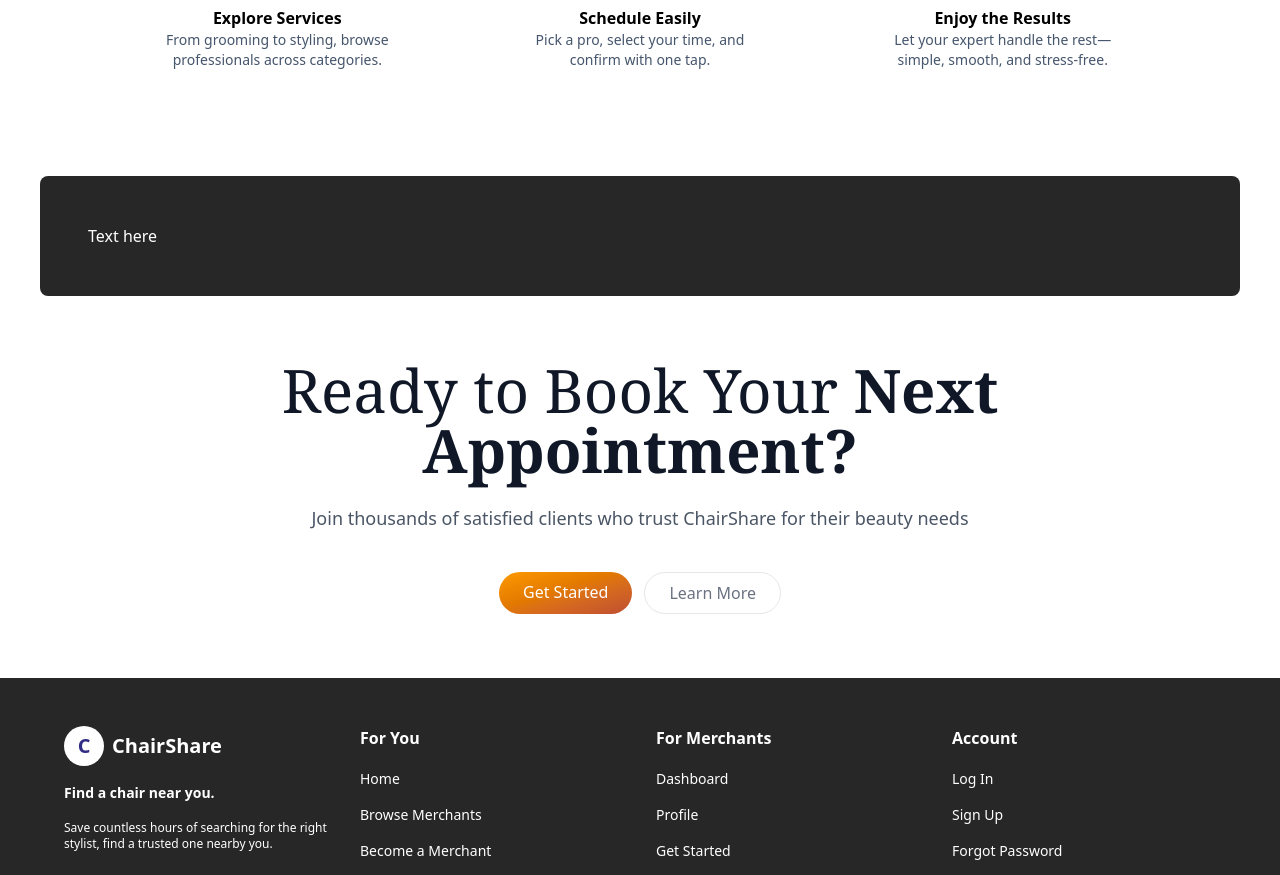
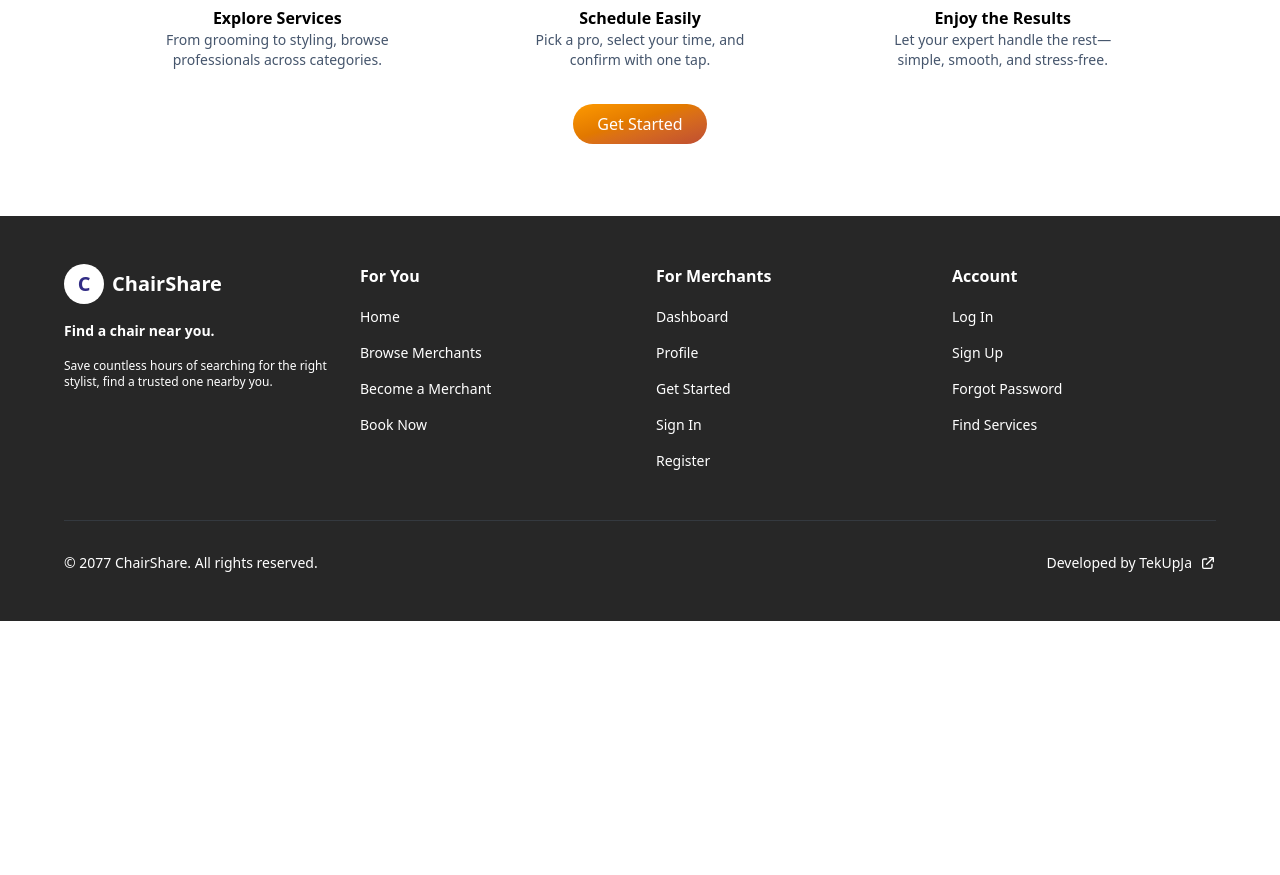
Before and after one commit to KayviaHarriott/chair-share, a React (Vite) app: page / in a window 1280 px wide. Shown: the part 1231-2106 px from the top of the page. After the commit the page ends 1852 px from the top, so only its background shows below. Built offline with nearby package versions, Linux system fonts and the light colour scheme.

Commit message:
Temporarily removed a section for styling

```diff
--- a/src/pages/HomePage.tsx
+++ b/src/pages/HomePage.tsx
@@ -245,6 +245,7 @@ export const Home = () => {
                   image="/imgs/womenTogether.jpg"
 
                 />
+
                 {/* <div className="flex w-1/4 items-end justify-center">
                   <div className="h-full w-full flex items-end">
                     <a className="w-full bg-black text-white py-3 px-2 font-semibold rounded-lg shadow-lg text-sm text-center cursor-pointer">
@@ -253,13 +254,21 @@ export const Home = () => {
                   </div>
                 </div> */}
               </div>
+              <div className="w-full items-center justify-center flex">
+                <Link
+                    className="bg-linear-to-br from-amber-500 to-[#BF4E30] px-6 py-2 text-white rounded-full"
+                    to="/register"
+                  >
+                    Get Started
+                  </Link>
+              </div>
             </div>
           </>
         }
       />
 
       {/* Banner */}
-      <Section
+      {/* <Section
         content={
           <>
             <div className="bg-[#272727] rounded-lg text-white flex justify-between w-full gap-6 text-center py-12 px-12">
@@ -267,31 +276,26 @@ export const Home = () => {
             </div>
           </>
         }
-      />
+      /> */}
 
-      <Section content={<div> </div>} />
 
       {/* Book Appointment */}
-      <Section
+      {/* <Section
         backgroundColor=""
         content={
           <>
             <div className="py-16 text-center">
-              {/* Code Goes Here */}
               <div className="max-w-4xl mx-auto">
-                {/* Heading */}
                 <h2 className="text-4xl sm:text-5xl lg:text-6xl font-serif text-gray-900 mb-6">
                   Ready to Book Your{" "}
                   <span className="font-bold">Next Appointment?</span>
                 </h2>
 
-                {/* Subtitle */}
                 <p className="text-lg text-gray-600 mb-10 max-w-2xl mx-auto">
                   Join thousands of satisfied clients who trust ChairShare for
                   their beauty needs
                 </p>
 
-                {/* CTA Buttons */}
                 <div className="flex w-full justify-center gap-3">
                   <Link
                     className="bg-linear-to-br from-amber-500 to-[#BF4E30] px-6 py-2 text-white rounded-full"
@@ -310,7 +314,7 @@ export const Home = () => {
             </div>
           </>
         }
-      />
+      /> */}
     </div>
   );
 };
```
